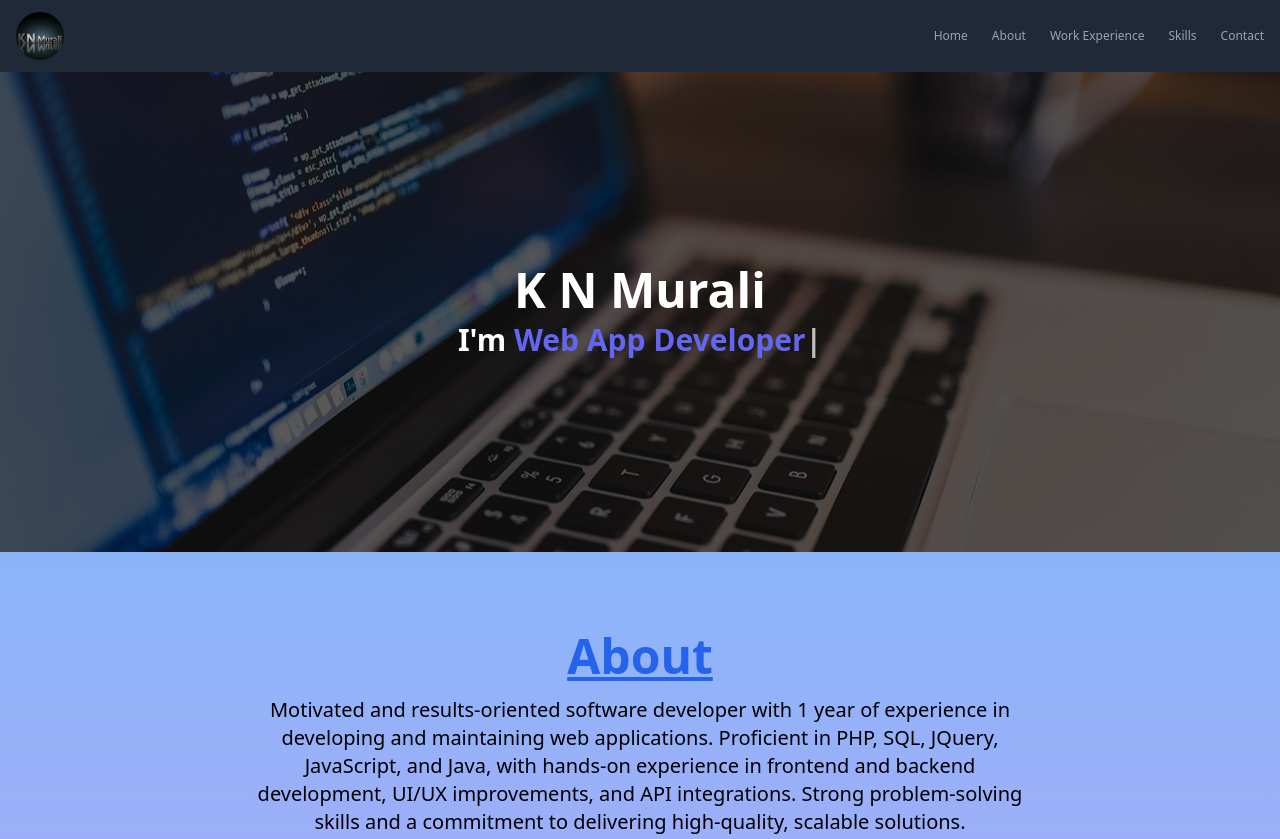
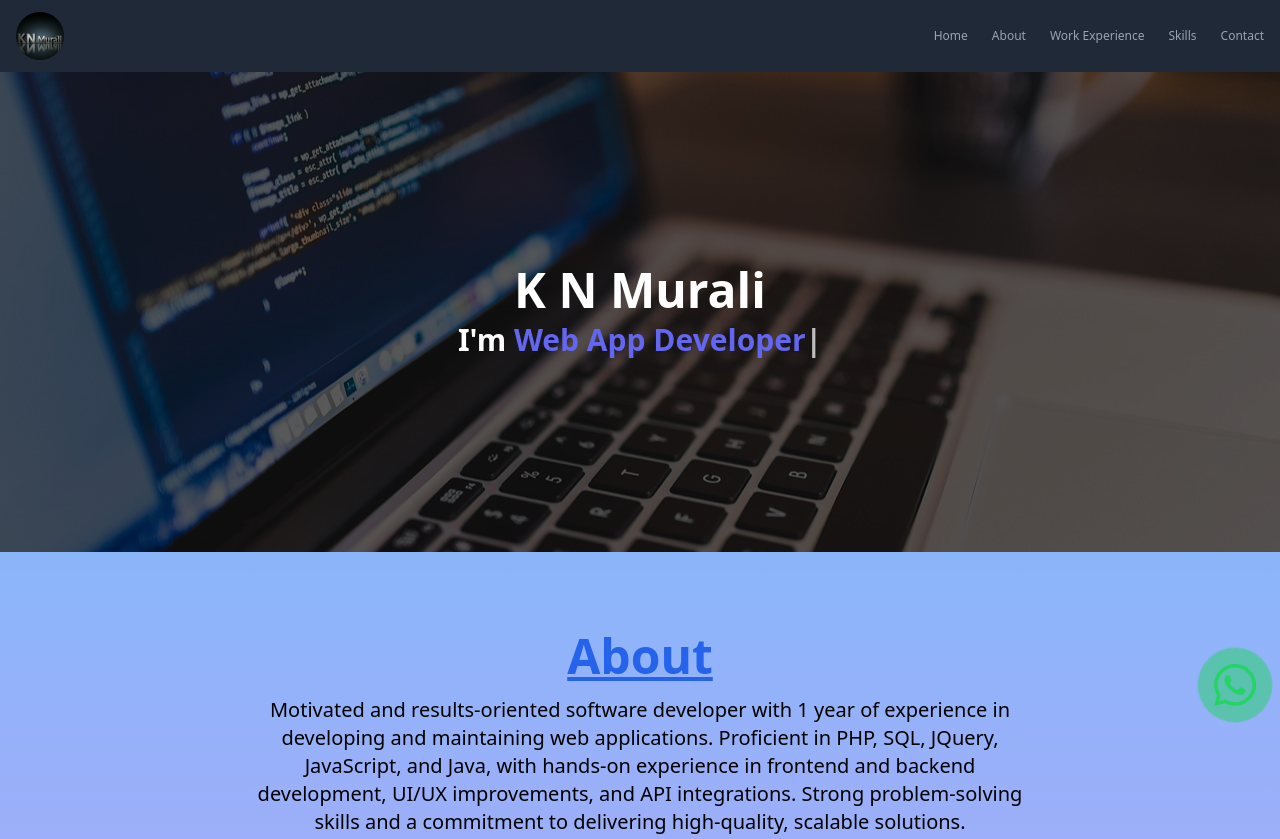
Before and after one commit to Murali1234-kn/My_Portfolio, a plain HTML site: page index.html in a window 1280 px wide. Shown: the top 839 px of the page. Drawn offline with nearby package versions, Linux system fonts and the light colour scheme.

Commit message:
6th  change

```diff
--- a/index.html
+++ b/index.html
@@ -6,19 +6,18 @@
     <meta name="viewport" content="width=device-width, initial-scale=1.0">
     <title>K N Murali</title>
     <link href="https://cdnjs.cloudflare.com/ajax/libs/font-awesome/5.15.4/css/all.min.css" rel="stylesheet">
-    <link href="https://cdnjs.cloudflare.com/ajax/libs/font-awesome/6.0.0-beta3/css/all.min.css" rel="stylesheet">
     <link href="https://cdn.jsdelivr.net/npm/bootstrap-icons/font/bootstrap-icons.css" rel="stylesheet">
     <script src="https://cdnjs.cloudflare.com/ajax/libs/typed.js/2.0.12/typed.min.js"></script>
-    <!-- Tailwind CSS CDN -->
     <script src="https://cdn.tailwindcss.com"></script>
-    <link href="style.css" rel="stylesheet">
     <script src="https://cdn.jsdelivr.net/npm/emailjs-com@2.6.4/dist/email.min.js"></script>
+
     <!-- EmailJS Initialization -->
     <script type="text/javascript">
         (function () {
             emailjs.init("2Llm1gsE1MllphgF2");
         })();
     </script>
+
     <style>
         html {
             scroll-behavior: smooth;
@@ -26,6 +25,54 @@
 
         .modal {
             display: none;
+        }
+
+
+
+        #whatsappIcon {
+            position: fixed;
+            bottom: 90px;
+            /* Distance from the bottom */
+            right: 20px;
+            cursor: grab;
+            font-size: 3rem;
+            color: #25d366;
+            background-color: transparent;
+            padding: 10px;
+            border-radius: 50%;
+            width: 50px;
+            height: 50px;
+            display: flex;
+            justify-content: center;
+            align-items: center;
+            text-align: center;
+            z-index: 1000;
+        }
+
+        #whatsappIcon::before {
+            content: "";
+            position: absolute;
+            top: 50%;
+            left: 50%;
+            transform: translate(-50%, -50%);
+            width: 60px;
+            height: 60px;
+            background-color: #25d366;
+            border-radius: 50%;
+            animation: pulse-border 1500ms ease-out infinite;
+            z-index: -1;
+        }
+
+        @keyframes pulse-border {
+            0% {
+                transform: translate(-50%, -50%) scale(1);
+                opacity: 1;
+            }
+
+            100% {
+                transform: translate(-50%, -50%) scale(1.5);
+                opacity: 0;
+            }
         }
 
         #whatsappIcon i {
@@ -719,6 +766,7 @@
     </a>
     <!-- Script -->
     <script>
+        document.addEventListener('DOMContentLoaded', () => {
             document.getElementById('menuToggle').addEventListener('click', () => {
                 const navMenu = document.getElementById('navMenu');
                 navMenu.classList.toggle('hidden');
@@ -741,15 +789,18 @@
                         alert('There was an error sending the message. Please try again later.');
                     });
             });
+
             let isDragging = false;
             let offsetX, offsetY;
             const whatsappIcon = document.getElementById('whatsappIcon');
+
             whatsappIcon.addEventListener('mousedown', (e) => {
                 isDragging = true;
                 offsetX = e.clientX - whatsappIcon.getBoundingClientRect().left;
                 offsetY = e.clientY - whatsappIcon.getBoundingClientRect().top;
                 whatsappIcon.style.cursor = 'grabbing';
             });
+
             document.addEventListener('mousemove', (e) => {
                 if (isDragging) {
                     const x = e.clientX - offsetX;
@@ -758,9 +809,11 @@
                     whatsappIcon.style.top = `${y}px`;
                 }
             });
+
             document.addEventListener('mouseup', () => {
                 isDragging = false;
                 whatsappIcon.style.cursor = 'grab';
+            });
         });
     </script>
 </body>
```
Lines whose indentation alone changed are shown as unchanged.
